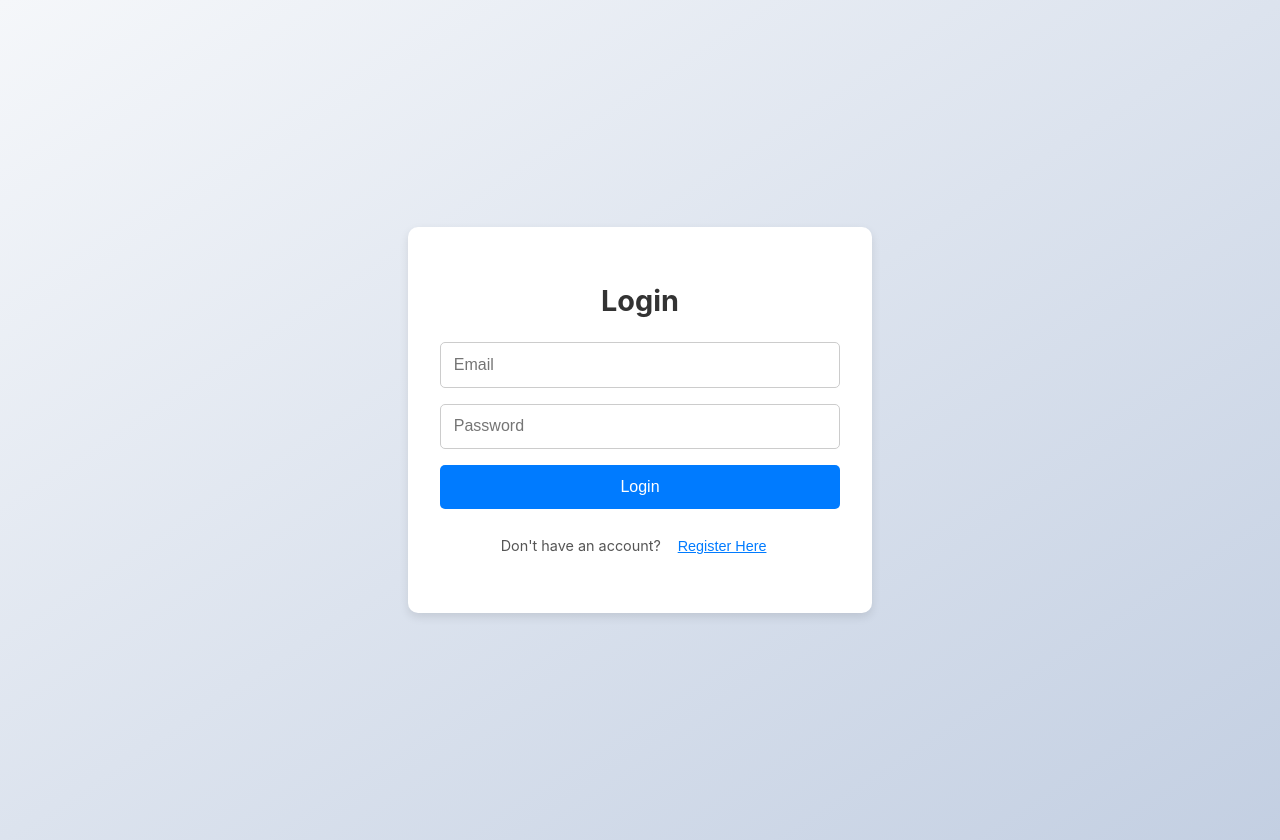
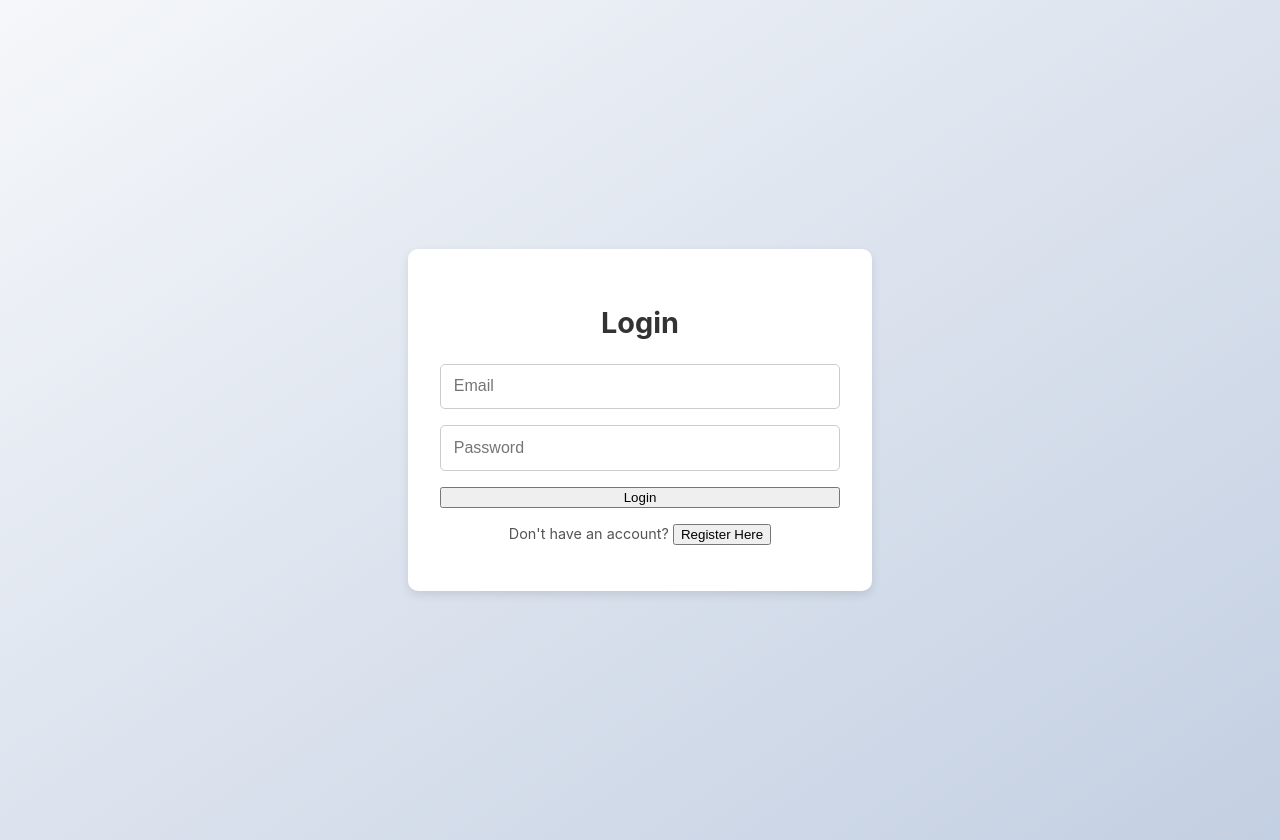
Before and after one commit to mlutterbach/expense-tracker-ui, a React (Create React App) app: page /login in a window 1280 px wide. Built offline with nearby package versions, Linux system fonts and the light colour scheme.

Commit message:
Register here css change

```diff
--- a/src/styles/Auth.css
+++ b/src/styles/Auth.css
@@ -1,4 +1,3 @@
-/* Auth.css */
 .auth-container {
   display: flex;
   flex-direction: column;
@@ -46,7 +45,7 @@
   box-shadow: 0 0 4px rgba(0, 123, 255, 0.5);
 }
 
-.auth-box button {
+.auth-box .primary-button {
   padding: 0.8rem;
   background-color: #007bff;
   color: white;
@@ -56,17 +55,11 @@
   cursor: pointer;
 }
 
-.auth-box button:hover {
+.auth-box .primary-button:hover {
   background-color: #0056b3;
 }
 
-.auth-box p {
-  margin-top: 1rem;
-  font-size: 0.9rem;
-  color: #555555;
-}
-
-.auth-box p button {
+.auth-box .nav-button {
   color: #007bff;
   background: none;
   border: none;
@@ -75,8 +68,15 @@
   text-decoration: underline;
 }
 
-.auth-box p button:hover {
+.auth-box .nav-button:hover {
   color: #0056b3;
+  text-decoration: none;
+}
+
+.auth-box p {
+  margin-top: 1rem;
+  font-size: 0.9rem;
+  color: #555555;
 }
 
 @media (max-width: 768px) {
```
